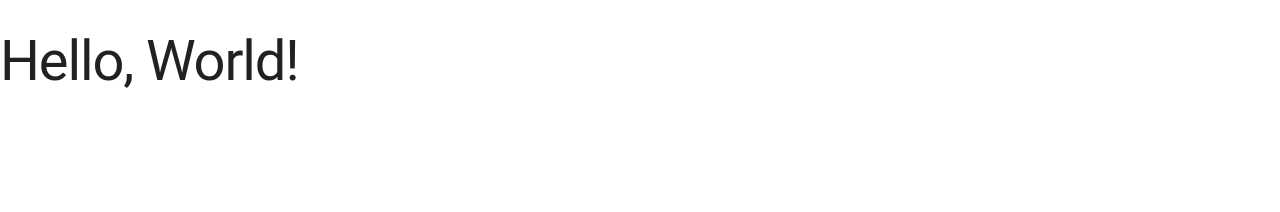
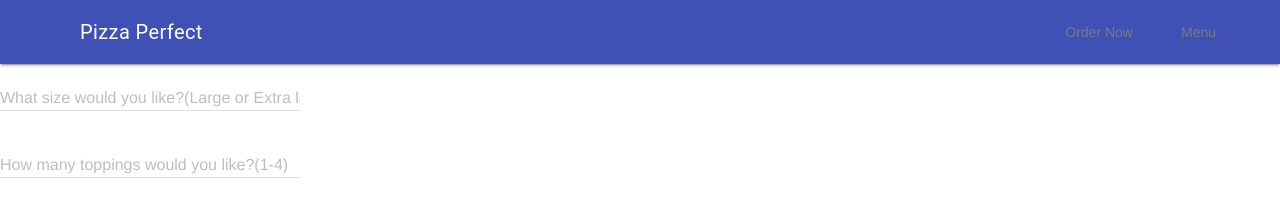
Before and after one commit to SHH-ICS/weekly-3-Audrey-sirnik, a plain HTML site: page index.html in a window 1280 px wide. Drawn offline with nearby package versions, Linux system fonts and the light colour scheme.

Commit message:
html code added

```diff
--- a/index.html
+++ b/index.html
@@ -8,8 +8,47 @@
     <title>Page Title</title>
   </head>
   <body>
+    <!-- Always shows a header, even in smaller screens. -->
+    <div class="mdl-layout mdl-js-layout mdl-layout--fixed-header">
+      <header class="mdl-layout__header">
+        <div class="mdl-layout__header-row">
+          <!-- Title -->
+          <span class="mdl-layout-title">Pizza Perfect</span>
+          <!-- Add spacer, to align navigation to the right -->
+          <div class="mdl-layout-spacer"></div>
+          <!-- Navigation -->
+          <nav class="mdl-navigation">
+            <a class="mdl-navigation__link" href="" style="color:gray">Order Now</a>
+            <a class="mdl-navigation__link" href="" style="color:gray">Menu</a>
+          </nav>
+        </div>
+      </header>
+      <div class="mdl-layout__drawer">
+        <span class="mdl-layout-title">Pizza Perfect</span>
+        <nav class="mdl-navigation">
+          <a class="mdl-navigation__link" href="">Order Now</a>
+          <a class="mdl-navigation__link" href="">Menu</a>
+        </nav>
+      </div>
+      <main class="mdl-layout__content">
+        <div class="page-content">
+          <!-- Textfield with Floating Label -->
 
-    <h1>Hello, World!</h1>
-
+          <form action="#">
+            <div class="mdl-textfield mdl-js-textfield mdl-textfield--floating-label">
+              <input class="mdl-textfield__input" type="text" id="sample3">
+              <label class="mdl-textfield__label" for="sample3">What size would you like?(Large or Extra large)</label>
+            </div>
+          </form>
+          <!-- Textfield with Floating Label -->
+          <form action="#">
+            <div class="mdl-textfield mdl-js-textfield mdl-textfield--floating-label">
+              <input class="mdl-textfield__input" type="text" id="sample3">
+              <label class="mdl-textfield__label" for="sample3">How many toppings would you like?(1-4)</label>
+            </div>
+          </form>
+        </div>
+      </main>
+    </div>
   </body>
 </html>
```
Also changed, not shown: 2 other files.
